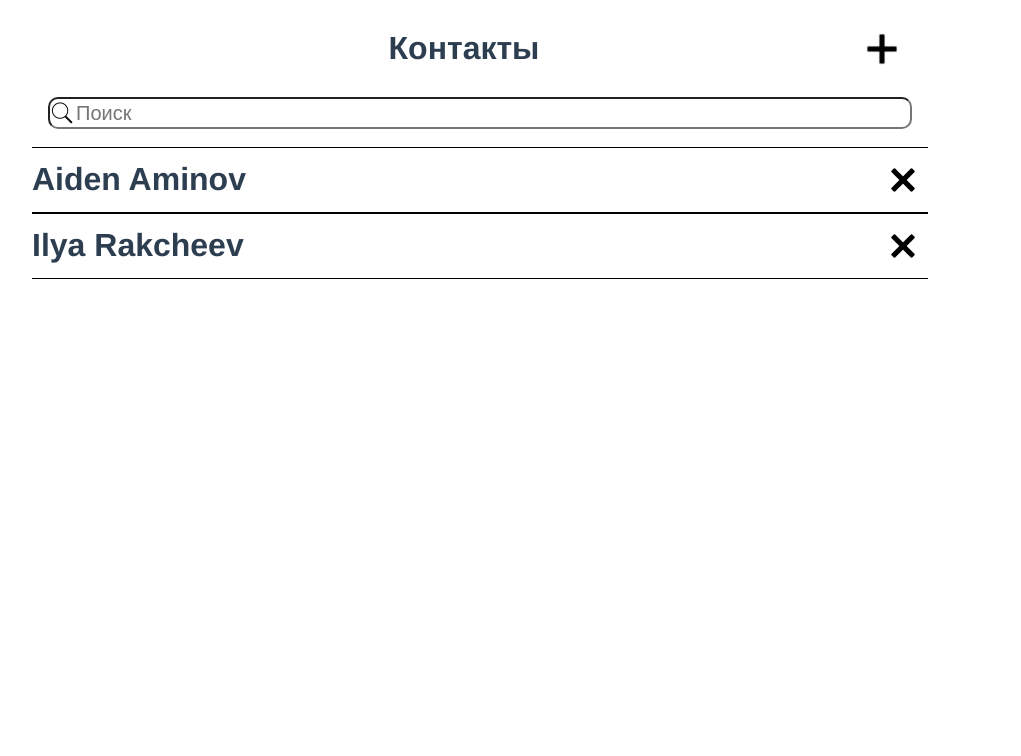
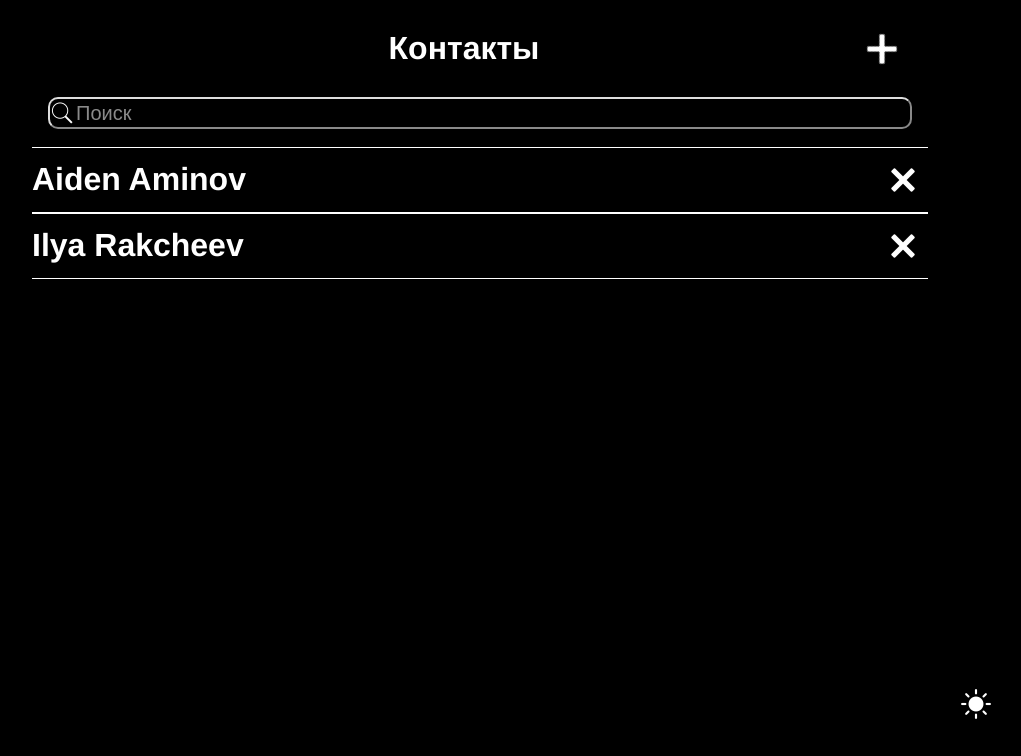
Before and after one commit to OlegKlochkov/contacts-vue, a Vue app: page /#/ in a window 1280 px wide. Shown: the top 756 px of the page, without its empty margins (160-1181 px from the left). Built offline with nearby package versions, Linux system fonts and the light colour scheme.

Commit message:
made themes toggleable

```diff
--- a/src/App.vue
+++ b/src/App.vue
@@ -1,26 +1,62 @@
 <template>
   <HeaderElement />
-  <router-view/>
+  <router-view />
+<!--   <img
+    v-if="darkTheme"
+    src="./assets/sun.png"
+    alt="themeToggle"
+    class="ThemeToggleButton"
+    @click="changeTheme"
+  /> -->
+  <button class="ThemeToggleButton"
+    @click="changeTheme"/>
 </template>
 
 <script>
-import HeaderElement from './components/Header.vue';
+import HeaderElement from "./components/Header.vue";
 
-export default{
+export default {
   name: "App",
   components: {
-    HeaderElement
+    HeaderElement,
+  },
+  data(){
+    return{
+      darkTheme: document.documentElement.getAttribute('data-theme') === 'light' ? false : true
     }
+  },
+  mounted() {
+    if (window.matchMedia("(prefers-color-scheme: dark)")) {
+      localStorage.setItem("theme", "dark");
+      document.documentElement.setAttribute("data-theme", "dark");
+    } else {
+      localStorage.setItem("theme", "light");
+      document.documentElement.setAttribute("data-theme", "light");
     }
+  },
+  methods: {
+    changeTheme() {
+      if (localStorage.getItem("theme") === "dark") {
+        localStorage.setItem("theme", "light");
+        document.documentElement.setAttribute("data-theme", "light");
+      } else {
+        localStorage.setItem("theme", "dark");
+        document.documentElement.setAttribute("data-theme", "dark");
+      }
+      this.darkTheme = !this.darkTheme;
+    },
+  },
+};
 </script>
 
 <style>
-html, body{
+html,
+body {
   width: 100%;
   height: 100%;
 }
 
-*{
+* {
   margin: 0;
   box-sizing: border-box;
 }
@@ -38,21 +74,22 @@ html, body{
   justify-items: flex-start;
   width: 100%;
   height: 100%;
+  position: relative;
 }
 
-h1{
+h1 {
   font-size: 40px;
 }
 
-h2{
+h2 {
   font-size: 32px;
 }
 
-h3{
+h3 {
   font-size: 24px;
 }
 
-p{
+p {
   font-size: 16px;
 }
 
@@ -84,13 +121,28 @@ nav a.router-link-exact-active {
   border-color: red;
 }
 
-@media (prefers-color-scheme: dark){
-  #app{
+.ThemeToggleButton {
+  position: absolute;
+  bottom: 10%;
+  right: 10%;
+  background: url("./assets/moon.png") no-repeat center;
+  border: none;
+
+  width: 32px;
+  height: 32px;
+
+  cursor: pointer;
+}
+
+[data-theme="dark"] #app {
   background: black;
   color: white;
 }
-  nav a{
+[data-theme="dark"] nav a {
   color: white;
 }
+
+[data-theme="dark"] .ThemeToggleButton{
+  background: url("./assets/sun.png") no-repeat center;
 }
 </style>
--- a/src/components/Header.vue
+++ b/src/components/Header.vue
@@ -66,12 +66,11 @@ export default {
   }
 }
 
-@media (prefers-color-scheme: dark){
-  .AddButton{
-    filter: invert(100%);
-  }
-  .BackButton{
-    filter: invert(100%);
-  }
+[data-theme='dark'] .AddButton{
+  filter: invert(100%);
+}
+
+[data-theme='dark'] .BackButton{
+  filter: invert(100%);
 }
 </style>
--- a/src/views/AddContact.vue
+++ b/src/views/AddContact.vue
@@ -140,7 +140,8 @@ export default {
 
 .InvalidInput ::after{
   content: 'Обязательное поле';
-  color: red;
+  color: red !important;
+  filter: none !important;
   position: absolute;
   bottom: 0%;
   right: 0%;
@@ -153,25 +154,27 @@ export default {
   }
 }
 
-@media (prefers-color-scheme: dark){
-  .AddContact{
-    border-top: 1px solid white;
-  }
+[data-theme='dark'] .AddContact{
+  border-top: 1px solid white;
+}
 
-  .AddContactButton{
-    filter: invert(100%);
-  }
+[data-theme='dark'] .AddContactButton{
+  filter: invert(100%);
+}
 
-  .InputComponent{
-    filter: invert(100%);
-  }
+[data-theme='dark'] .InputComponent{
+  background: black;
+  color: white;
 }
 </style>
 
 <style>
-@media (prefers-color-scheme: dark){
-    .AddContact .InputComponent p{
-    color: black;
-  }
+[data-theme='dark'] .InputComponent input{
+  background: black;
+  color: white;
+}
+
+[data-theme='dark'] .InvalidInput input:focus{/*не работает*/
+  border-color: red;
 }
 </style>
--- a/src/views/ContactInfo.vue
+++ b/src/views/ContactInfo.vue
@@ -88,18 +88,16 @@ export default {
   }
 }
 
-@media (prefers-color-scheme: dark){
-  .EditButton{
+[data-theme='dark'] .EditButton{
   filter: invert(100%);
 }
 
-  .ContactInfoPage{
+[data-theme='dark'] .ContactInfoPage{
   border-top: 1px solid white;
 }
 
-  .ContactSocial{
+[data-theme='dark'] .ContactSocial{
   border-top: 1px solid white;
   border-bottom: 1px solid white;
 }
-}
 </style>
--- a/src/views/ContactsList.vue
+++ b/src/views/ContactsList.vue
@@ -65,7 +65,7 @@ export default {
   display: flex;
   flex-direction: column;
   align-items: center;
-  justify-content: space-between;
+  justify-content: flex-start;
 }
 
 #filterInput {
@@ -102,6 +102,8 @@ export default {
 
   border-top: 1px solid black;
   border-bottom: 1px solid black;
+
+  cursor: pointer;
 }
 
 .ContactInfo,
@@ -131,25 +133,26 @@ export default {
 @media screen and (max-width: 550px){
   .ContactsList {
   width: 90%;
+  max-height: 70%;
   }
   #filterInput{
     margin-bottom: 5%;
   }
 }
 
-@media (prefers-color-scheme: dark){
-  .ContactsListItem{
+[data-theme='dark'] .ContactsListItem{
   border-top: 1px solid white;
   border-bottom: 1px solid white;
 }
 
-  .DeleteButton{
+[data-theme='dark'] .DeleteButton{
   filter: invert(100%);
 }
 
-  #filterInput{
+[data-theme='dark']   #filterInput{
   filter: invert(100%);
-  }
+  /* переписать без использования фильтра
+  (заменить в background картинку) */
 }
 </style>
 
@@ -168,7 +171,7 @@ export default {
   height: 32px;
   border-radius: 10px;
 
-  background: url("../assets/search.png") left no-repeat;
+  background: url("../assets/search.png") left no-repeat white;
   padding-left: 26px;
 
   color: black;
--- a/src/views/EditContact.vue
+++ b/src/views/EditContact.vue
@@ -154,18 +154,16 @@ export default {
   }
 }
 
-@media (prefers-color-scheme: dark){
-  .EditContactButton{
+[data-theme='dark'] .EditContactButton{
   filter: invert(100%);
 }
 
-  .EditContact{
+[data-theme='dark'] .EditContact{
   border-top: 1px solid white;
 }
 
-  .InputComponent{
+[data-theme='dark'] .InputComponent{
   border-top: 1px solid white;
   border-bottom: 1px solid white;
 }
-}
 </style>
```
Also changed, not shown: src/assets/moon.png (added), src/assets/sun.png (added). Lines whose indentation alone changed are shown as unchanged.
